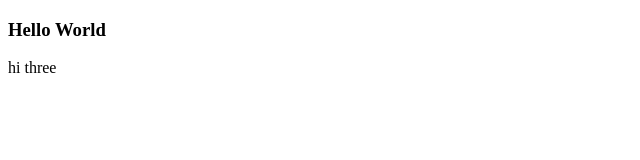
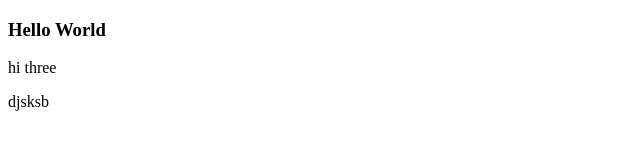
Before and after one commit to Rubayet-billah/Practice, a plain HTML site: page index.html in a window 1280 px wide. Shown: the full height of the page, 0-640 px from the left. Drawn offline with Linux system fonts and the light colour scheme.

Commit message:
auto publish 1676126572359

```diff
--- a/index.html
+++ b/index.html
@@ -16,7 +16,7 @@
 <div id="app">
     <h3>Hello World</h3>
     <p>hi three</p>
-
+djsksb
 </div>
 
 
```
